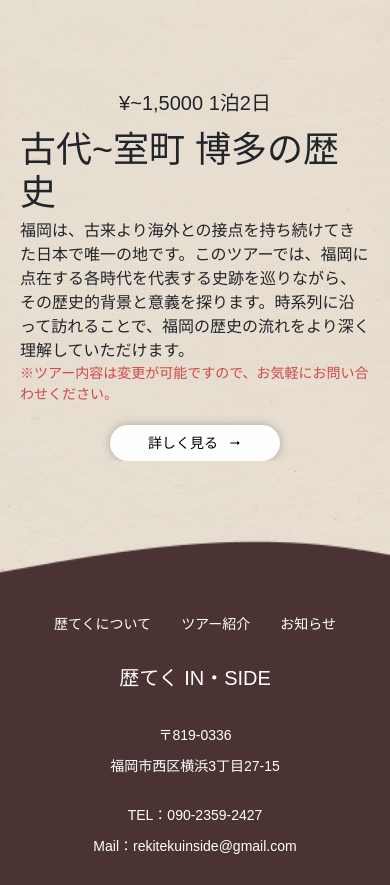
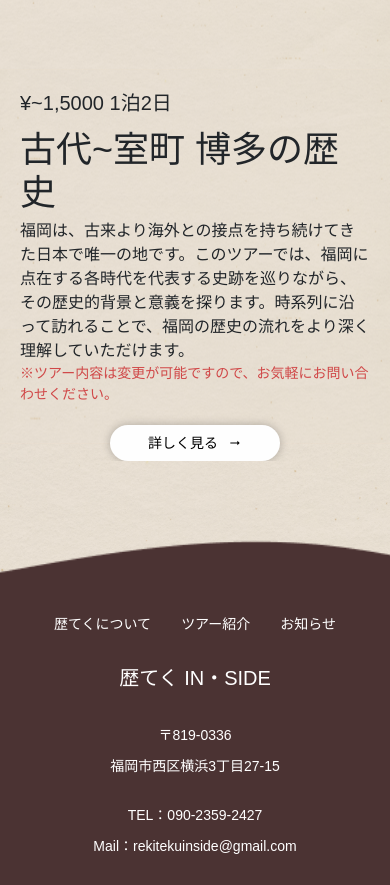
Before and after one commit to huynhnguyen1906/Reki-Teku, a Next.js app: page / in a window 390 px wide. Shown: the part 1975-2860 px from the top of the page. Built offline with nearby package versions, Linux system fonts and the light colour scheme; a web font is replaced by a local one.

Commit message:
refactor: Align tour info and adjust swiper button positions in Slider.scss

```diff
--- a/styles/componentsStyles/Index/Slider.scss
+++ b/styles/componentsStyles/Index/Slider.scss
@@ -118,12 +118,12 @@
             }
         }
         .tourInfo {
-            align-items: center;
             .toursText {
                 font-size: 16px;
                 padding: 0;
             }
             .tourButton {
+                align-self: center;
                 position: relative;
                 width: 17rem;
                 height: 3.6rem;
```
